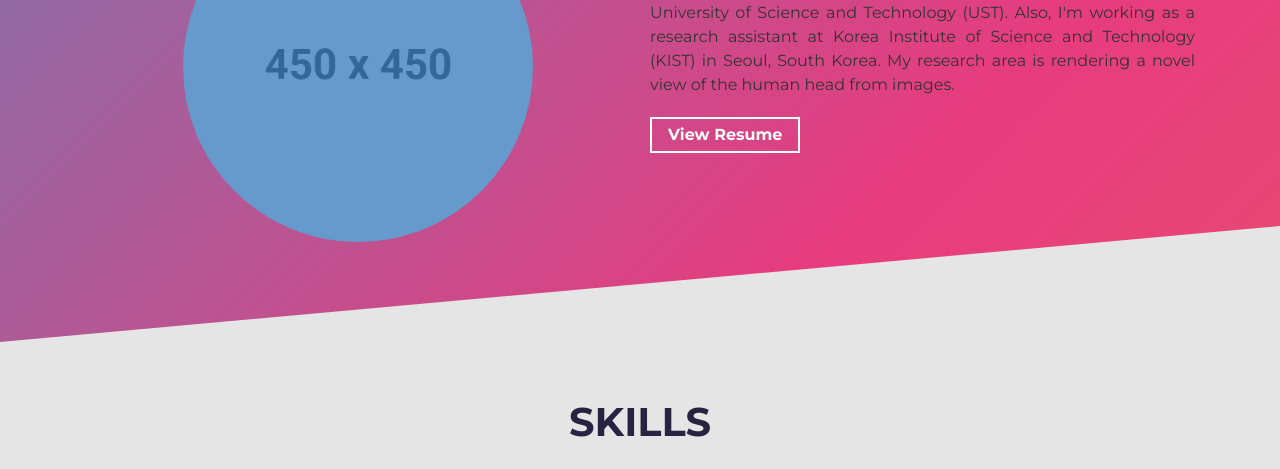
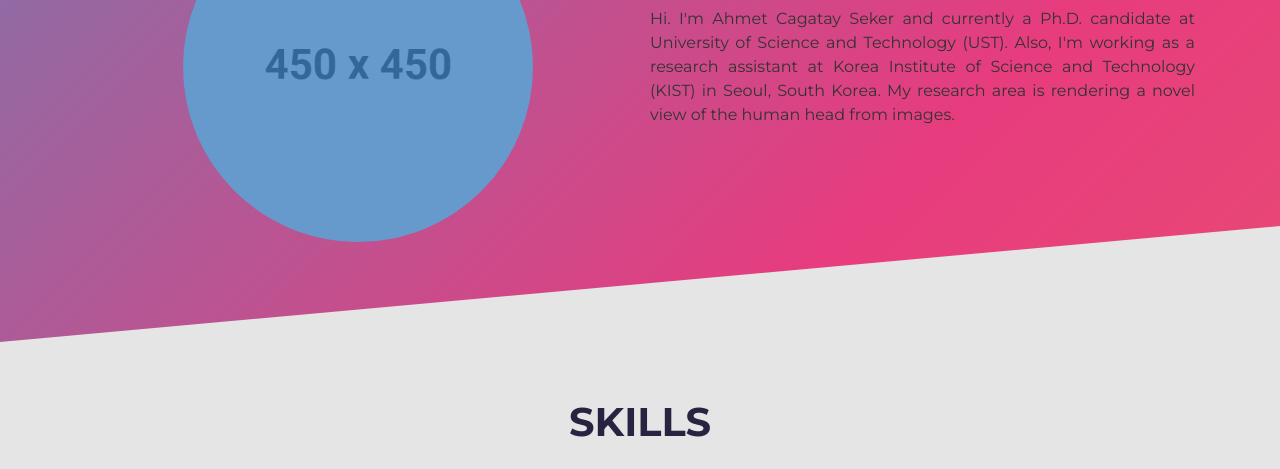
Before and after one commit to acseker/PersonalDevFolio, a plain HTML site: page index.html in a window 1280 px wide. Shown: the part 1038-1507 px from the top of the page. Drawn offline with Linux system fonts and the light colour scheme.

Commit message:
removed resume button

```diff
--- a/index.html
+++ b/index.html
@@ -204,9 +204,9 @@ Have fun creating your portfolio on this template!!! -->
               in Seoul, South Korea.
               My research area is rendering a novel view of the human head from images.
             </p>
-            <span class="about-wrapper__cta">
-              <a href="#" class="cta-btn cta-btn--resume">View Resume</a>
-            </span>
+<!--            <span class="about-wrapper__cta">-->
+<!--              <a href="#" class="cta-btn cta-btn&#45;&#45;resume">View Resume</a>-->
+<!--            </span>-->
           </div>
         </div>
       </div>
```
